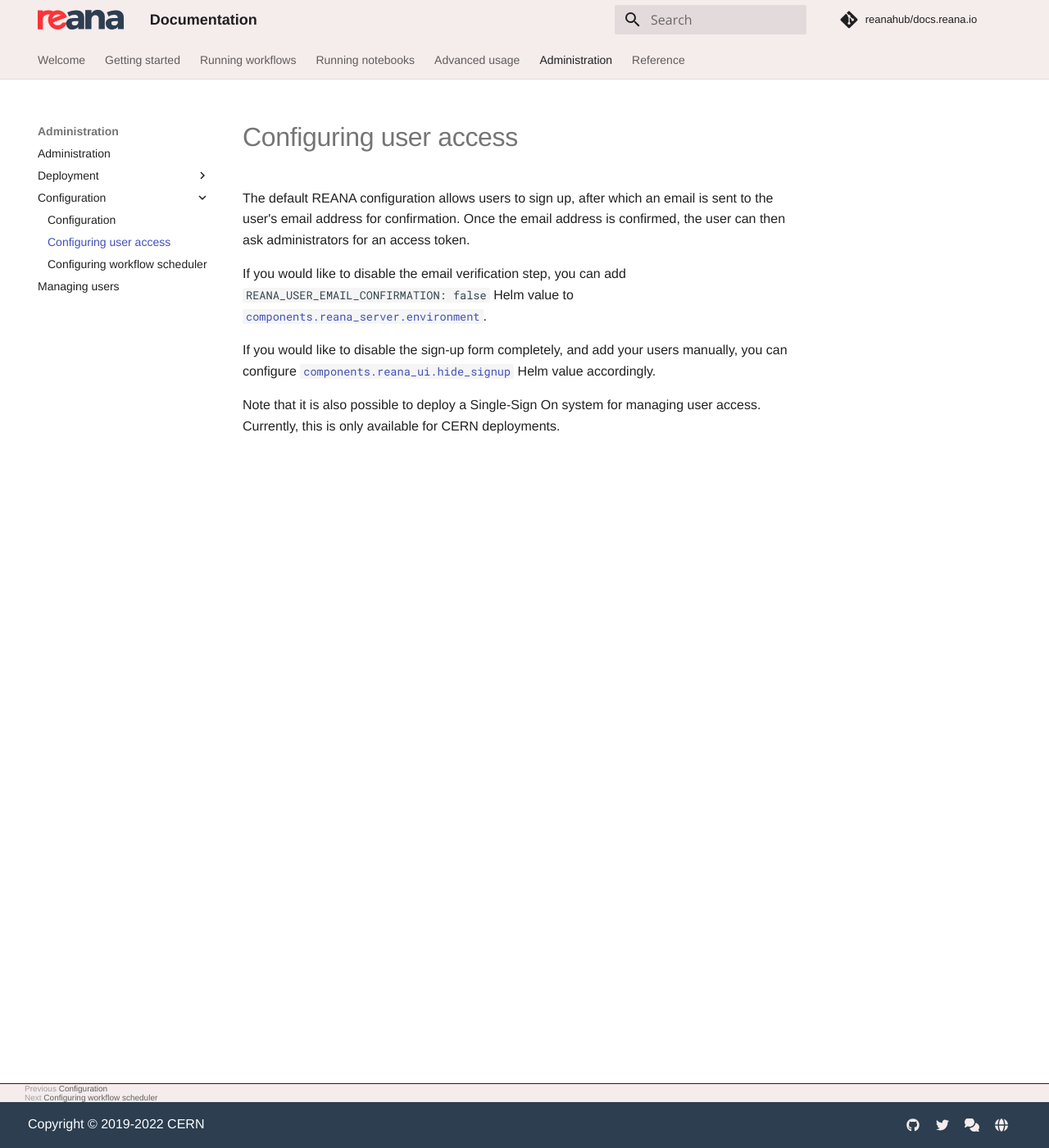
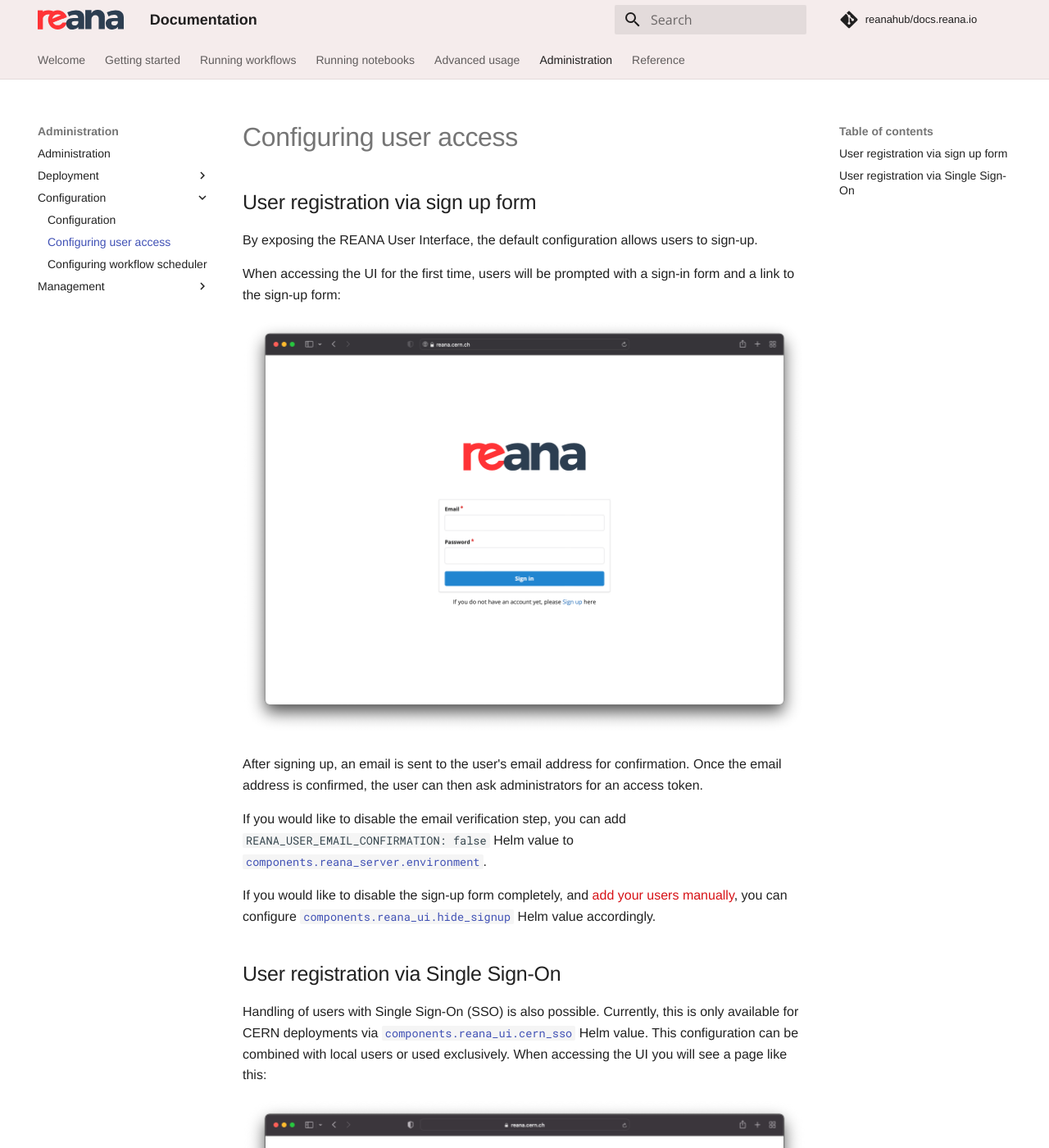
Before and after one commit to reanahub/docs.reana.io, an MkDocs documentation site: the page built from docs/administration/configuration/configuring-access/index.md, in a window 1280 px wide and 1400 px high. Shown: the whole window at 82% size. Built offline with MkDocs 1.6.1 and Material for MkDocs 9.7.7, drawn with Linux system fonts in a browser that asks for light colours; comment, search, counter and statistics services are not loaded; some of the changed text lies outside the part shown.

Commit message:
docs: enrich managing users page
- Include all methods to register users
- Improve Configuring user access page

closes #102

```diff
--- a/docs/administration/configuration/configuring-access/index.md
+++ b/docs/administration/configuration/configuring-access/index.md
@@ -1,18 +1,41 @@
 # Configuring user access
 
-The default REANA configuration allows users to sign up, after which
-an email is sent to the user's email address for confirmation.  Once
-the email address is confirmed, the user can then ask administrators
-for an access token.
+## User registration via sign up form
+
+By exposing the REANA User Interface, the default configuration allows
+users to sign-up.
+
+When accessing the UI for the first time, users will be prompted with a
+sign-in form and a link to the sign-up form:
+
+![ui-sign-in](../../../images/ui-sign-in.png)
+
+After signing up, an email is sent to the user's email address for
+confirmation. Once the email address is confirmed, the user can then ask
+administrators for an access token.
 
 If you would like to disable the email verification step, you can add
 `REANA_USER_EMAIL_CONFIRMATION: false` Helm value to [`components.reana_server.environment`](https://github.com/reanahub/reana/tree/master/helm/reana).
 
-If you would like to disable the sign-up form completely, and add your
-users manually, you can configure
+If you would like to disable the sign-up form completely, and [add your
+users manually](../../management/managing-users), you can configure
 [`components.reana_ui.hide_signup`](https://github.com/reanahub/reana/tree/master/helm/reana)
 Helm value accordingly.
 
-Note that it is also possible to deploy a Single-Sign On system for
-managing user access. Currently, this is only available for CERN
-deployments.
+## User registration via Single Sign-On
+
+Handling of users with Single Sign-On (SSO) is also possible. Currently,
+this is only available for CERN deployments via [`components.reana_ui.cern_sso`](https://github.com/reanahub/reana/tree/master/helm/reana)
+Helm value. This configuration can be combined with local users or used
+exclusively. When accessing the UI you will see a page like this:
+
+![ui-sso](../../../images/ui-sso.png)
+
+When clicking on "Sign in with SSO" the users will be redirected to the
+corresponding login page to enter their SSO provider credentials. Once
+authenticated, they will be redirected back to REANA with their user
+logged in.
+
+You might also want to disable the local users functionality altogether
+to rely only on SSO users. To do this, set [`components.reana_ui.local_users`]((https://github.com/reanahub/reana/tree/master/helm/reana))
+Helm value to `false`.
--- /dev/null
+++ b/docs/administration/management/index.md
@@ -0,0 +1,3 @@
+# Management
+
+- [Managing users](managing-users) by administrators via command-line tool
```
Also changed, not shown: docs/administration/management/managing-users/index.md (+12 -6 lines), docs/images/ui-sign-in.png (added), docs/images/ui-sso.png (added).
